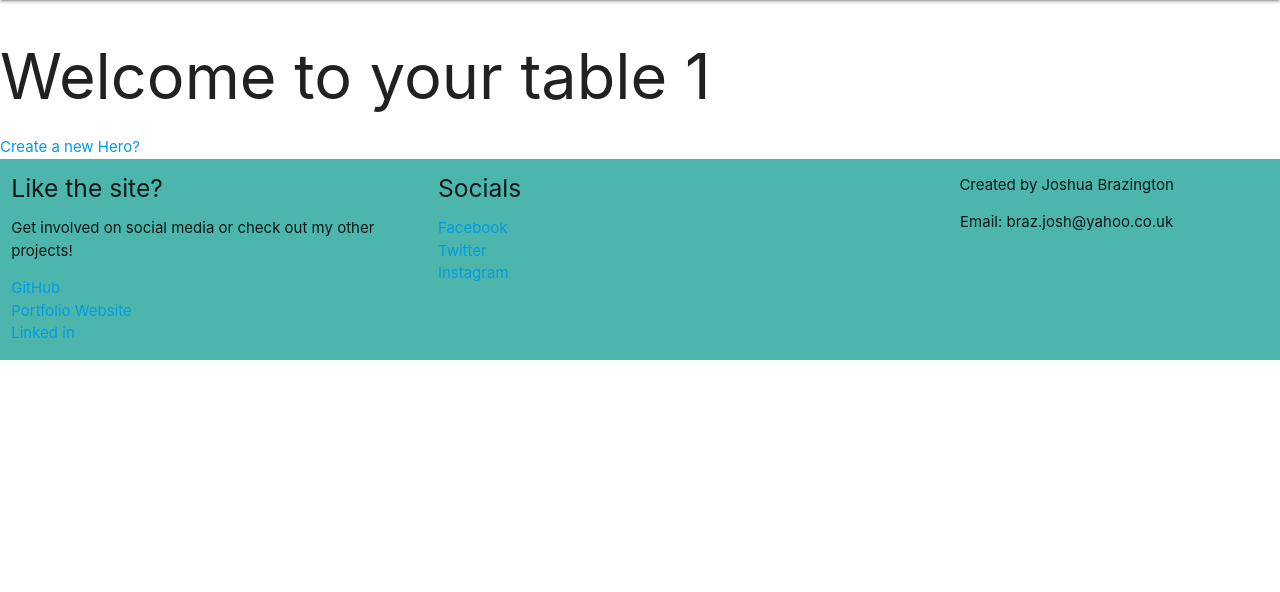
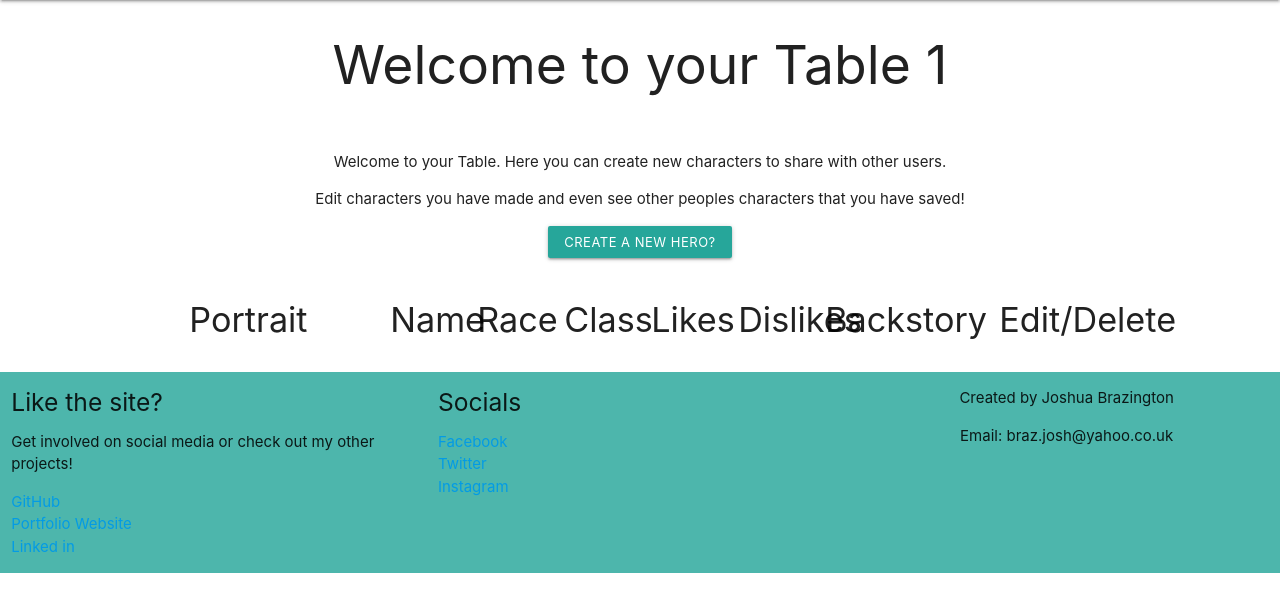
Before and after one commit to Code-Institute-Submissions/IBrazyI-The-Drunken-Goblin, a Flask app: page /profile.html in a window 1280 px wide. Shown: the part 64-656 px from the top of the page. Run offline with Flask 2, Linux system fonts and the light colour scheme; the visitor is signed in with stand-in values (Sample User, id 1); a database or web service that is not in the repository returns one stand-in record (values such as "Sample title"); parts of the project's set-up code (start-up, migrations or seed data) failed here and were passed over; some libraries are stand-ins or nearby versions.

Commit message:
Created basic layout for profile page keeping style similar to tavern.html

```diff
--- a/templates/profile.html
+++ b/templates/profile.html
@@ -1,31 +1,49 @@
 {% extends "base.html" %}
 {% block content %}
-<h1>Welcome to your table {{ session['user'] }}</h1>
-
-<div class="">
-    <div class="">
-        <a class="" href="{{ url_for('create') }}">Create a new Hero?</a>
+<div class="row valign-wrapper">
+    <div class="col s8 offset-s2 center">
+        <h2>Welcome to your Table {{ session['user'] }}</h2>
     </div>
 </div>
-<div class="">
+<div class="row valign-wrapper">
+    <div class="col s8 offset-s2 center">
+        <p>Welcome to your Table. Here you can create new characters to share with other users.</p>
+        <p>Edit characters you have made and even see other peoples characters that you have saved!</p>
+        <a class="waves-effect waves-light btn-small" href="{{ url_for('create') }}">Create a new Hero?</a>
+    </div>
+</div>
+<div class="row valign-wrapper hide-on-med-and-down center-align">
+    <div class="col s10 offset-s1">
+        <div class="col m3"><h4>Portrait</h4></div>
+        <div class="col m1"><h4>Name</h4></div>
+        <div class="col m1"><h4>Race</h4></div>
+        <div class="col m1"><h4>Class</h4></div>
+        <div class="col m1"><h4>Likes</h4></div>
+        <div class="col m1"><h4>Dislikes</h4></div>
+        <div class="col m2"><h4>Backstory</h4></div>
+        <div class="col m2"><h4>Edit/Delete</h4></div>
+    </div>
+</div>
     {% for character in usercharacters %}
         {% if character.character_user == session.user %}
-            <div class="">
-                <div class="">This will be an image</div>
-                <div class="">{{ character.character_name }}</div>
-                <div class="">{{ character.character_race }}</div>
-                <div class="">{{ character.character_class }}</div>
-                <div class="">{{ character.character_likes }}</div>
-                <div class="">{{ character.character_dislikes }}</div>
-                <div class="">{{ character.character_bio }}</div>
-                <div class=""><a class="" href="{{ url_for('edit', character_id=character._id) }}">Edit Hero</a></div>
-                <div class=""><a class="" href="{{ url_for('delete', character_id=character._id) }}">Delete Hero</a></div>
+        <div class="row center-align">
+            <div class="col s10 offset-s1 tavern_characters grey darken-1 white-text">
+                <div class="row">
+                    <div class="col s8 m3 offset-s2 center">This will be an image</div>
+                    <div class="col s8 m1 offset-s2"><span class="hide-on-med-and-up">Name: </span>{{ character.character_name }}</div>
+                    <div class="col s8 m1 offset-s2"><span class="hide-on-med-and-up">Race: </span>{{ character.character_race }}</div>
+                    <div class="col s8 m1 offset-s2"><span class="hide-on-med-and-up">Class: </span>{{ character.character_class }}</div>
+                    <div class="col s8 m1 offset-s2"><span class="hide-on-med-and-up">Likes: </span>{{ character.character_likes }}</div>
+                    <div class="col s8 m1 offset-s2"><span class="hide-on-med-and-up">Dislikes: </span>{{ character.character_dislikes }}</div>
+                    <div class="col s8 m2 offset-s2"><span class="hide-on-med-and-up">Bio: </span>{{ character.character_bio }}</div>
+                    <div class="col s6 m1 center"><a class="waves-effect waves-light btn-small" href="{{ url_for('edit', character_id=character._id) }}">Edit</a></div>
+                    <div class="col s6 m1 center"><a class="waves-effect waves-light btn-small" href="{{ url_for('delete', character_id=character._id) }}">Delete</a></div>
+                </div>
             </div>
+        </div>
         {% endif %}
     {% endfor %}
 
-</div>
-<div class="">
     {% for character in data_characters %}
     {% for chars in saved_characters %}
         {% if character == chars %}
@@ -41,5 +59,5 @@
         {% endif %}
     {% endfor %}
     {% endfor %}
-</div>
+
 {% endblock %}
```
Also changed, not shown: templates/tavern.html (+8 -8 lines).
